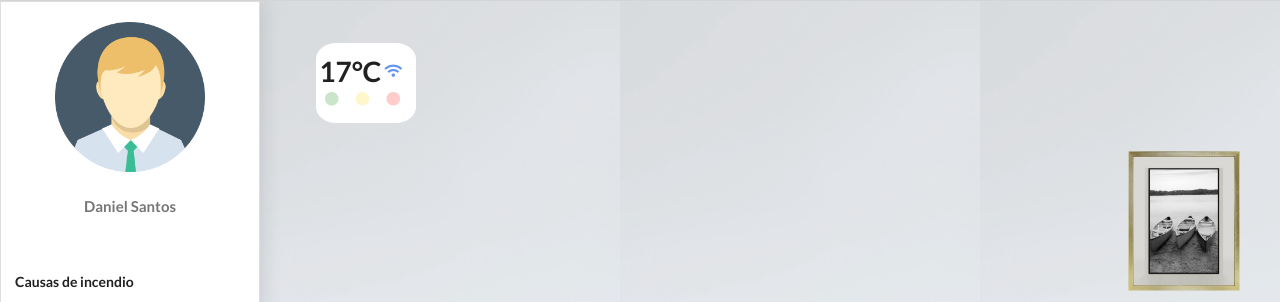
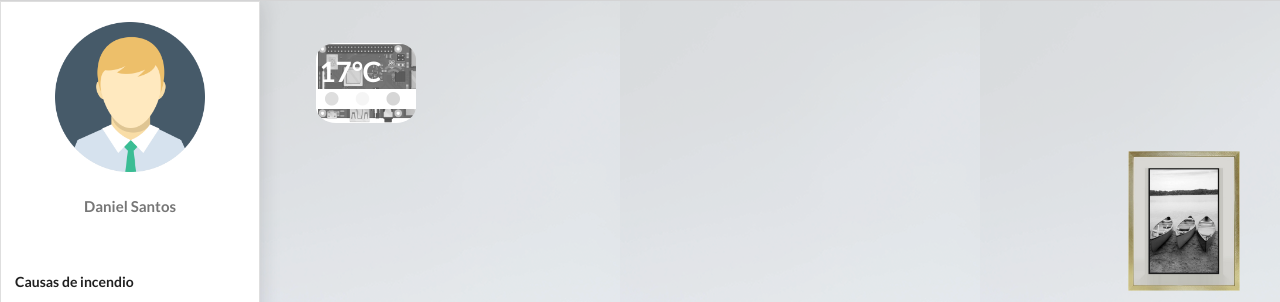
Before and after one commit to xdanielsb/Simulation-Fires, a plain HTML site: page view/index.html in a window 1280 px wide. Shown: the top 302 px of the page. Drawn offline with nearby package versions, Linux system fonts and the light colour scheme.

Commit message:
Add a raspberry pi as a background of the sensor.

```diff
--- a/view/index.html
+++ b/view/index.html
@@ -79,16 +79,16 @@
         <div class="fog__img fog__img--second"></div>
       </div>
       <div class="content-sim">
-        <div class="thermostat" db="Ensamblaje Físico" dbp="right">
+        <div class="thermostat" db="Ensamblaje Físico" dbp="right" >
           <div class="up-thermo">
             <i class="fa fa-wifi wifi" aria-hidden="true"></i>
           </div>
           <div class="med-thermo">
-            <h1 class="ui  center aligned black header"> 17&deg;C </h1>
+            <h1 class="ui  center aligned  header celcius-temp" style="color:white "> 17&deg;C </h1>
           </div>
           <div class="down-thermo">
             <div class="dots">
-              <i id="isOk" class="fa fa-circle dotFlag " aria-hidden="true"></i>
+              <i id="isOk" class="fa fa-circle dotFlag "  aria-hidden="true"></i>
               <i id="isSmoke" class="fa fa-circle dotFlag" aria-hidden="true"></i>
               <i id="isFire" class="fa fa-circle dotFlag" aria-hidden="true"></i>
             </div>
--- a/view/style/thermostat.css
+++ b/view/style/thermostat.css
@@ -4,7 +4,10 @@
 }
 .thermostat{
   height: 80px;
-  background-color: white;
+  background-image: url(../img/raspberry.png);
+  background-size: cover;
+     -webkit-filter: grayscale(100%); /* Safari 6.0 - 9.0 */
+    filter: grayscale(100%);
   width: 100px;
   margin-top:2em;
   margin-left: 3em;
@@ -16,8 +19,8 @@
 .up-thermo{
   background-color: white;
 }
-.med-thermo{
-
+.med-thermo, .celcius-temp{
+	color: white;
 }
 .down-thermo{
   background-color: white;
```
